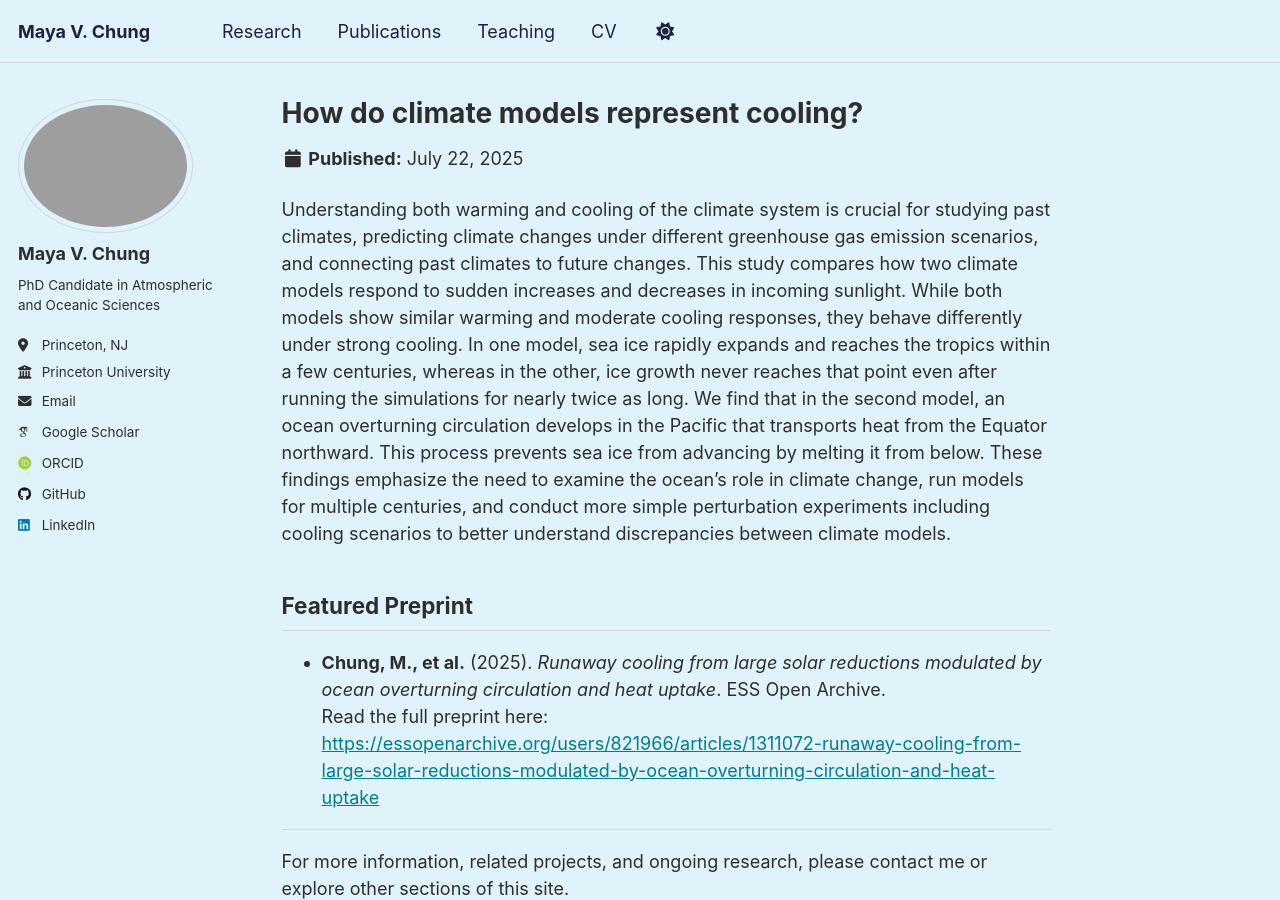
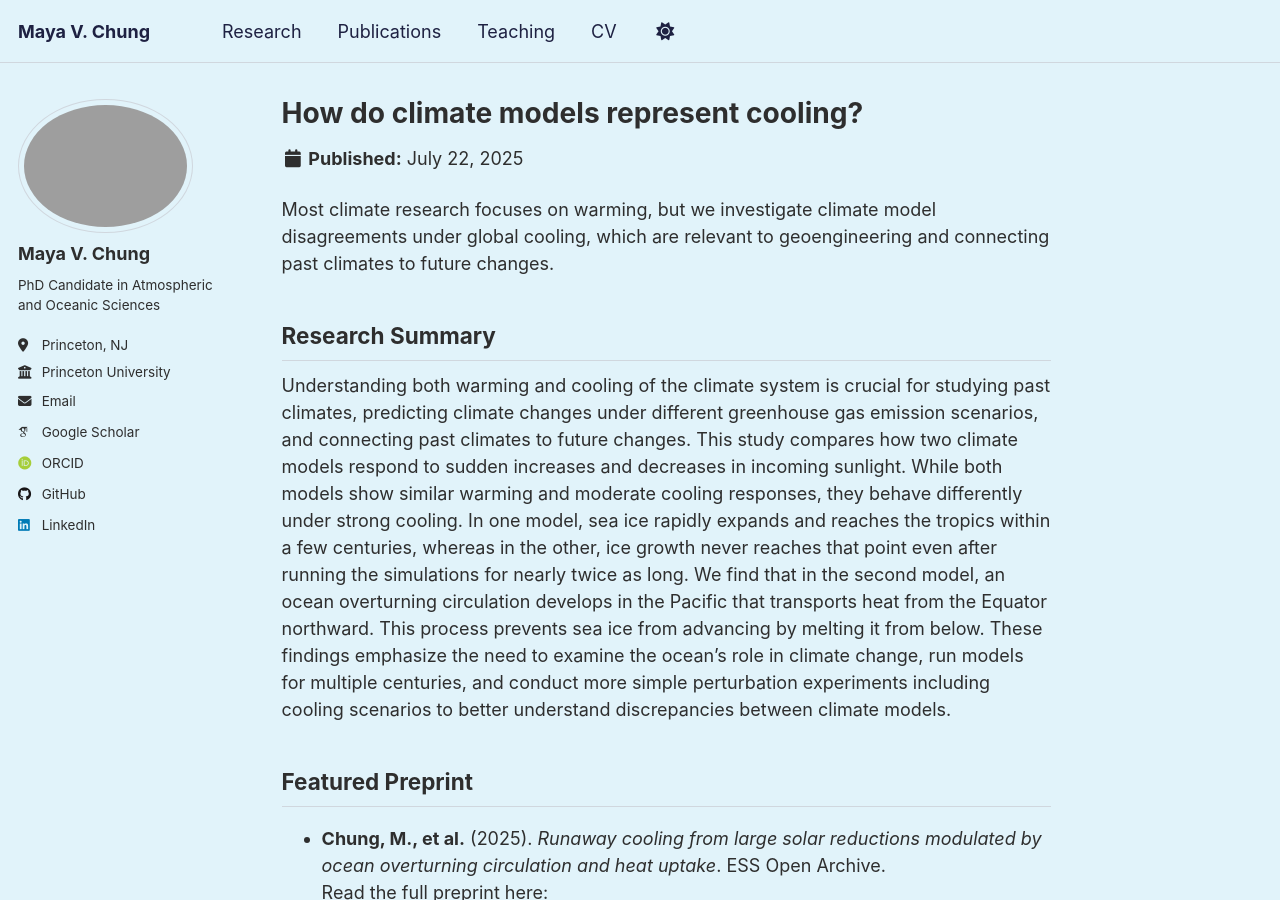
Before and after one commit to mayavchung/mayavchung.github.io, a Jekyll site: the page built from _research/solar-cooling.md, in a window 1280 px wide and 900 px high. Built offline with Jekyll 4.4.1, drawn with Linux system fonts in a browser that asks for light colours; some web fonts are replaced; a script that is not in the unit is left out; a file with an impossible date is left out.

Commit message:
Update solar-cooling.md

```diff
--- a/_research/solar-cooling.md
+++ b/_research/solar-cooling.md
@@ -4,6 +4,10 @@ permalink: /research/solar-cooling/
 layout: single
 author_profile: true
 ---
+
+Most climate research focuses on warming, but we investigate climate model disagreements under global cooling, which are relevant to geoengineering and connecting past climates to future changes.
+
+## Research Summary
 
 Understanding both warming and cooling of the climate system is crucial for studying past climates, predicting climate changes under different greenhouse gas emission scenarios, and connecting past climates to future changes. This study compares how two climate models respond to sudden increases and decreases in incoming sunlight. While both models show similar warming and moderate cooling responses, they behave differently under strong cooling. In one model, sea ice rapidly expands and reaches the tropics within a few centuries, whereas in the other, ice growth never reaches that point even after running the simulations for nearly twice as long. We find that in the second model, an ocean overturning circulation develops in the Pacific that transports heat from the Equator northward. This process prevents sea ice from advancing by melting it from below. These findings emphasize the need to examine the ocean's role in climate change, run models for multiple centuries, and conduct more simple perturbation experiments including cooling scenarios to better understand discrepancies between climate models.
 
```
